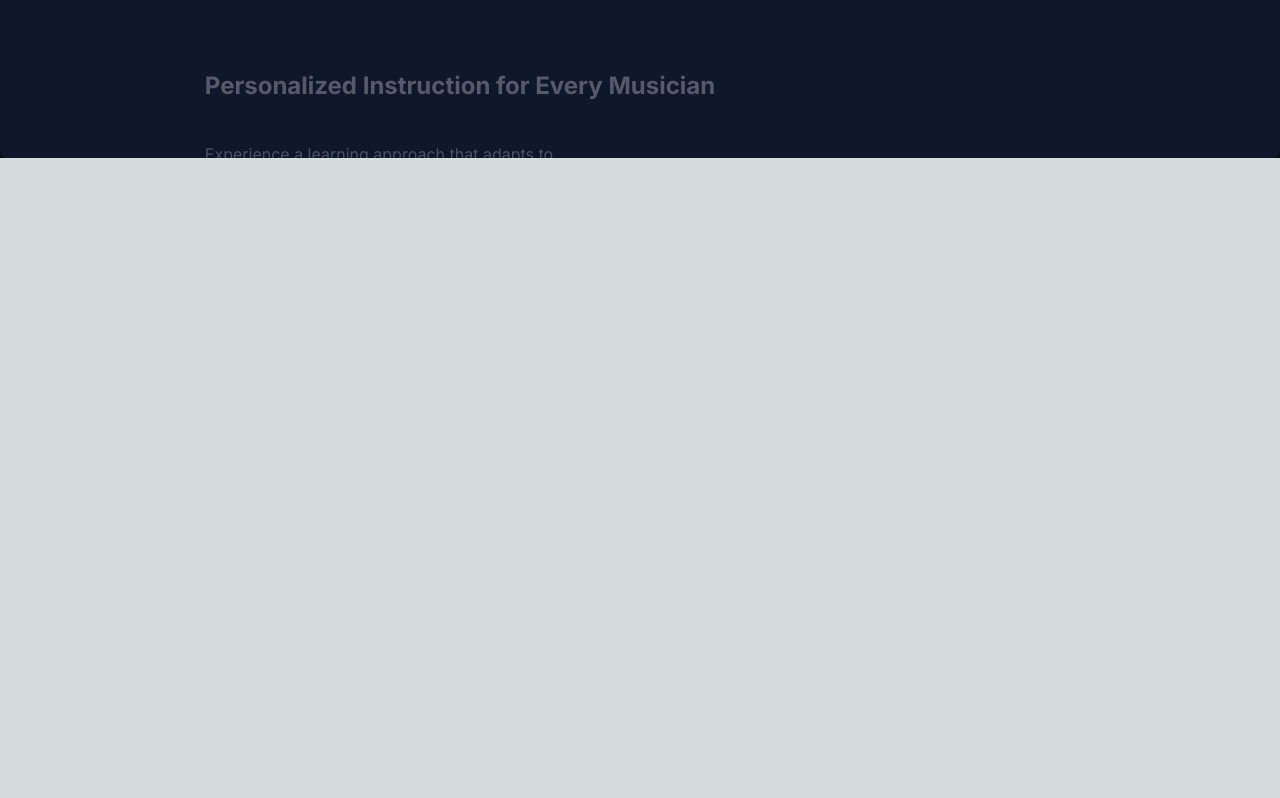
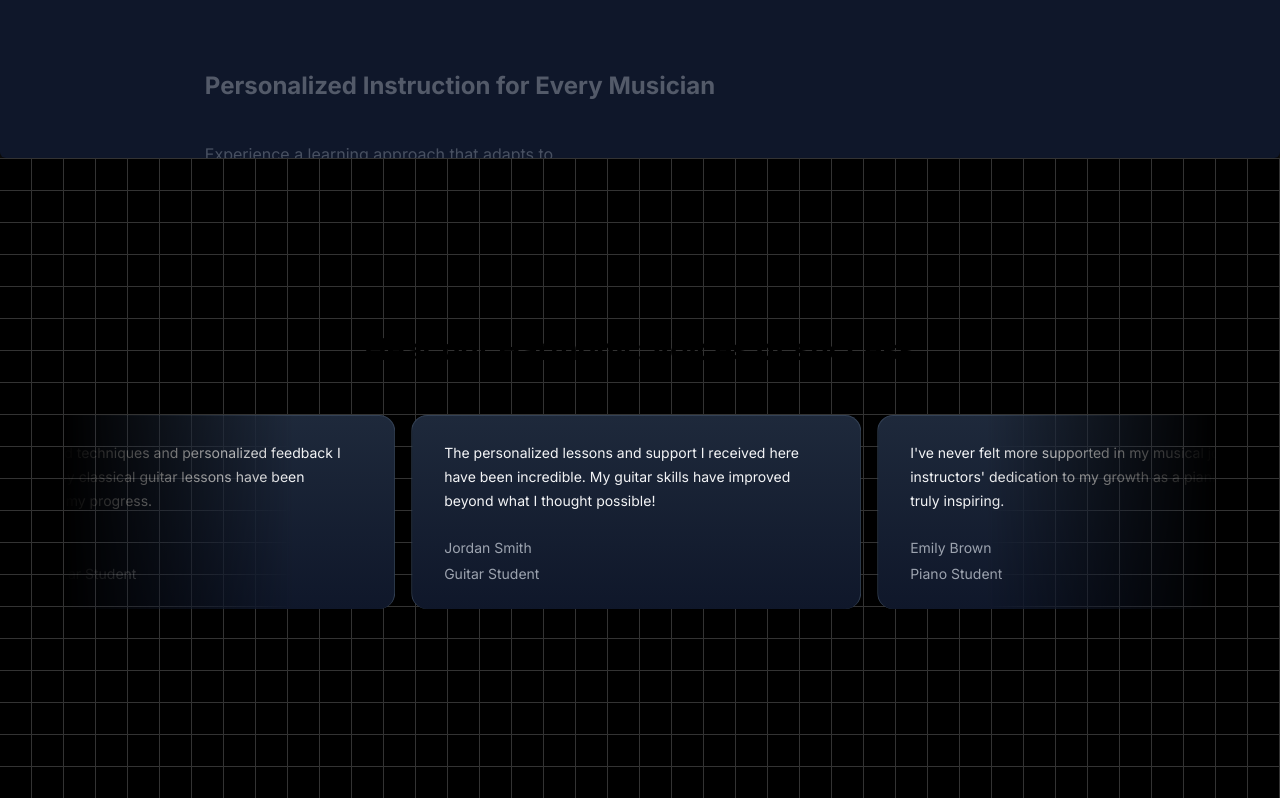
Before and after one commit to Gourav830/MUSICapp, a Next.js app: page / in a window 1280 px wide. Shown: the part 1710-2508 px from the top of the page. Before the commit the page ends 1868 px from the top, so only its background shows below. Built offline with nearby package versions, Linux system fonts and the light colour scheme.

Commit message:
background grid with tailwind css

```diff
--- a/src/app/page.tsx
+++ b/src/app/page.tsx
@@ -2,12 +2,14 @@
 
 import FeaturedCourses from "@/components/FeaturedCourses";
 import WhyUs from "@/components/WhyUs";
+import AutoScrollCards from "@/components/AutoScrollCards";
 export default function Home() {
   return (
     <main className="min-h-screen bg-black/[0.96] antialiased bg-grid-white/[0.02]">
       <HeroSection />
       <FeaturedCourses />
       <WhyUs />
+      <AutoScrollCards />
     </main>
   );
 }
--- /dev/null
+++ b/src/components/AutoScrollCards.tsx
@@ -0,0 +1,85 @@
+"use client";
+import { InfiniteMovingCards } from "./ui/infinite-moving-cards";
+const musicSchoolTestimonials = [
+  {
+    quote:
+      "The personalized lessons and support I received here have been incredible. My guitar skills have improved beyond what I thought possible!",
+    name: "Jordan Smith",
+    title: "Guitar Student",
+  },
+  {
+    quote:
+      "I've never felt more supported in my musical journey. The instructors' dedication to my growth as a pianist has been truly inspiring.",
+    name: "Emily Brown",
+    title: "Piano Student",
+  },
+  {
+    quote:
+      "The vocal coaching I received was top-notch. I've gained confidence and improved my technique in ways I never imagined.",
+    name: "David Wilson",
+    title: "Vocal Student",
+  },
+  {
+    quote:
+      "The mentorship and guidance I received as a violinist have been outstanding. My teacher understands my aspirations and challenges perfectly.",
+    name: "Sophia Davis",
+    title: "Violin Student",
+  },
+  {
+    quote:
+      "The music production courses here have been a game-changer for me. I now have a solid foundation and the confidence to pursue my dreams.",
+    name: "Aiden Martinez",
+    title: "Music Production Student",
+  },
+  {
+    quote:
+      "The supportive community and exceptional instruction have made a significant impact on my musical journey. I highly recommend this school!",
+    name: "Olivia Garcia",
+    title: "Flute Student",
+  },
+  {
+    quote:
+      "Learning to play the drums here has been an amazing experience. The instructors are knowledgeable and the facilities are excellent.",
+    name: "Liam Thompson",
+    title: "Drum Student",
+  },
+  {
+    quote:
+      "The comprehensive curriculum and expert teachers have greatly enhanced my understanding and performance as a cellist.",
+    name: "Isabella Martinez",
+    title: "Cello Student",
+  },
+  {
+    quote:
+      "I have learned so much about jazz saxophone and have improved my improvisation skills thanks to the fantastic instruction here.",
+    name: "Ethan Johnson",
+    title: "Saxophone Student",
+  },
+  {
+    quote:
+      "The advanced techniques and personalized feedback I received in my classical guitar lessons have been invaluable to my progress.",
+    name: "Mia Lewis",
+    title: "Classical Guitar Student",
+  },
+];
+
+function AutoScrollCards() {
+  return (
+    <div className="h-[40rem] w-full dark:bg-black dark:bg-grid-white/[0.2] relative flex flex-col items-center justify-center overflow-hidden">
+      <h2 className="text-3xl font-bold text-center mb-8 z-10">
+        Hear our Harmony: Voices of success
+      </h2>
+      <div className="flex justify-center w-full overflow-hidden px-4 sm:px-6 lg:px-8">
+        <div className="w-full max-w-6xl">
+          <InfiniteMovingCards
+            items={musicSchoolTestimonials}
+            direction="right"
+            speed="slow"
+          />
+        </div>
+      </div>
+    </div>
+  );
+}
+
+export default AutoScrollCards;
--- /dev/null
+++ b/src/components/ui/infinite-moving-cards.tsx
@@ -0,0 +1,121 @@
+"use client";
+
+import { cn } from "@/utils/cn";
+import React, { useEffect, useState } from "react";
+
+export const InfiniteMovingCards = ({
+  items,
+  direction = "left",
+  speed = "fast",
+  pauseOnHover = true,
+  className,
+}: {
+  items: {
+    quote: string;
+    name: string;
+    title: string;
+  }[];
+  direction?: "left" | "right";
+  speed?: "fast" | "normal" | "slow";
+  pauseOnHover?: boolean;
+  className?: string;
+}) => {
+  const containerRef = React.useRef<HTMLDivElement>(null);
+  const scrollerRef = React.useRef<HTMLUListElement>(null);
+
+  useEffect(() => {
+    addAnimation();
+  }, []);
+  const [start, setStart] = useState(false);
+  function addAnimation() {
+    if (containerRef.current && scrollerRef.current) {
+      const scrollerContent = Array.from(scrollerRef.current.children);
+
+      scrollerContent.forEach((item) => {
+        const duplicatedItem = item.cloneNode(true);
+        if (scrollerRef.current) {
+          scrollerRef.current.appendChild(duplicatedItem);
+        }
+      });
+
+      getDirection();
+      getSpeed();
+      setStart(true);
+    }
+  }
+  const getDirection = () => {
+    if (containerRef.current) {
+      if (direction === "left") {
+        containerRef.current.style.setProperty(
+          "--animation-direction",
+          "forwards"
+        );
+      } else {
+        containerRef.current.style.setProperty(
+          "--animation-direction",
+          "reverse"
+        );
+      }
+    }
+  };
+  const getSpeed = () => {
+    if (containerRef.current) {
+      if (speed === "fast") {
+        containerRef.current.style.setProperty("--animation-duration", "20s");
+      } else if (speed === "normal") {
+        containerRef.current.style.setProperty("--animation-duration", "40s");
+      } else {
+        containerRef.current.style.setProperty("--animation-duration", "80s");
+      }
+    }
+  };
+  return (
+    <div
+      ref={containerRef}
+      className={cn(
+        "scroller relative z-20  max-w-7xl overflow-hidden  [mask-image:linear-gradient(to_right,transparent,white_20%,white_80%,transparent)]",
+        className
+      )}
+    >
+      <ul
+        ref={scrollerRef}
+        className={cn(
+          " flex min-w-full shrink-0 gap-4 py-4 w-max flex-nowrap",
+          start && "animate-scroll ",
+          pauseOnHover && "hover:[animation-play-state:paused]"
+        )}
+      >
+        {items.map((item, idx) => (
+          <li
+            className="w-[350px] max-w-full relative rounded-2xl border border-b-0 flex-shrink-0 border-slate-700 px-8 py-6 md:w-[450px]"
+            style={{
+              background:
+                "linear-gradient(180deg, var(--slate-800), var(--slate-900)",
+            }}
+            key={item.name}
+          >
+            <blockquote>
+              <div
+                aria-hidden="true"
+                className="user-select-none -z-1 pointer-events-none absolute -left-0.5 -top-0.5 h-[calc(100%_+_4px)] w-[calc(100%_+_4px)]"
+              ></div>
+              <span className=" relative z-20 text-sm leading-[1.6] text-gray-100 font-normal">
+                {item.quote}
+              </span>
+              <div className="relative z-20 mt-6 flex flex-row items-center">
+                <span className="flex flex-col gap-1">
+                  <span className=" text-sm leading-[1.6] text-gray-400 font-normal">
+                    {item.name}
+                  </span>
+                  <span className=" text-sm leading-[1.6] text-gray-400 font-normal">
+                    {item.title}
+                  </span>
+                </span>
+              </div>
+            </blockquote>
+          </li>
+        ))}
+      </ul>
+    </div>
+  );
+};
--- a/tailwind.config.ts
+++ b/tailwind.config.ts
@@ -1,4 +1,5 @@
 import type { Config } from "tailwindcss";
+const svgToDataUri = require("mini-svg-data-uri");
 const colors = require("tailwindcss/colors");
 const {
   default: flattenColorPalette,
@@ -6,13 +7,13 @@
 
 // Plugin to add each Tailwind color as a global CSS variable
 function addVariablesForColors({ addBase, theme }: any) {
-  const allColors = flattenColorPalette(theme('colors'));
+  const allColors = flattenColorPalette(theme("colors"));
   const newVars = Object.fromEntries(
     Object.entries(allColors).map(([key, value]) => [`--${key}`, value])
   );
 
   addBase({
-    ':root': newVars,
+    ":root": newVars,
   });
 }
 const config: Config = {
@@ -30,8 +31,10 @@
         "gradient-conic":
           "conic-gradient(from 180deg at 50% 50%, var(--tw-gradient-stops))",
       },
-       animation: {
+      animation: {
         spotlight: "spotlight 2s ease .75s 1 forwards",
+        scroll:
+          "scroll var(--animation-duration, 40s) var(--animation-direction, forwards) linear infinite",
       },
       keyframes: {
         spotlight: {
@@ -44,9 +47,35 @@
             transform: "translate(-50%,-40%) scale(1)",
           },
         },
+        scroll: {
+          to: {
+            transform: "translate(calc(-50% - 0.5rem))",
+          },
+        },
       },
     },
   },
-  plugins: [addVariablesForColors],
+  plugins: [addVariablesForColors,function ({ matchUtilities, theme }: any) {
+    matchUtilities(
+      {
+        "bg-grid": (value: any) => ({
+          backgroundImage: `url("${svgToDataUri(
+            `<svg xmlns="http://www.w3.org/2000/svg" viewBox="0 0 32 32" width="32" height="32" fill="none" stroke="${value}"><path d="M0 .5H31.5V32"/></svg>`
+          )}")`,
+        }),
+        "bg-grid-small": (value: any) => ({
+          backgroundImage: `url("${svgToDataUri(
+            `<svg xmlns="http://www.w3.org/2000/svg" viewBox="0 0 32 32" width="8" height="8" fill="none" stroke="${value}"><path d="M0 .5H31.5V32"/></svg>`
+          )}")`,
+        }),
+        "bg-dot": (value: any) => ({
+          backgroundImage: `url("${svgToDataUri(
+            `<svg xmlns="http://www.w3.org/2000/svg" viewBox="0 0 32 32" width="16" height="16" fill="none"><circle fill="${value}" id="pattern-circle" cx="10" cy="10" r="1.6257413380501518"></circle></svg>`
+          )}")`,
+        }),
+      },
+      { values: flattenColorPalette(theme("backgroundColor")), type: "color" }
+    );
+  },],
 };
 export default config;
```
Also changed, not shown: package.json (+8 -4 lines), 1 other file (tests, documents, lock files or other folders).
